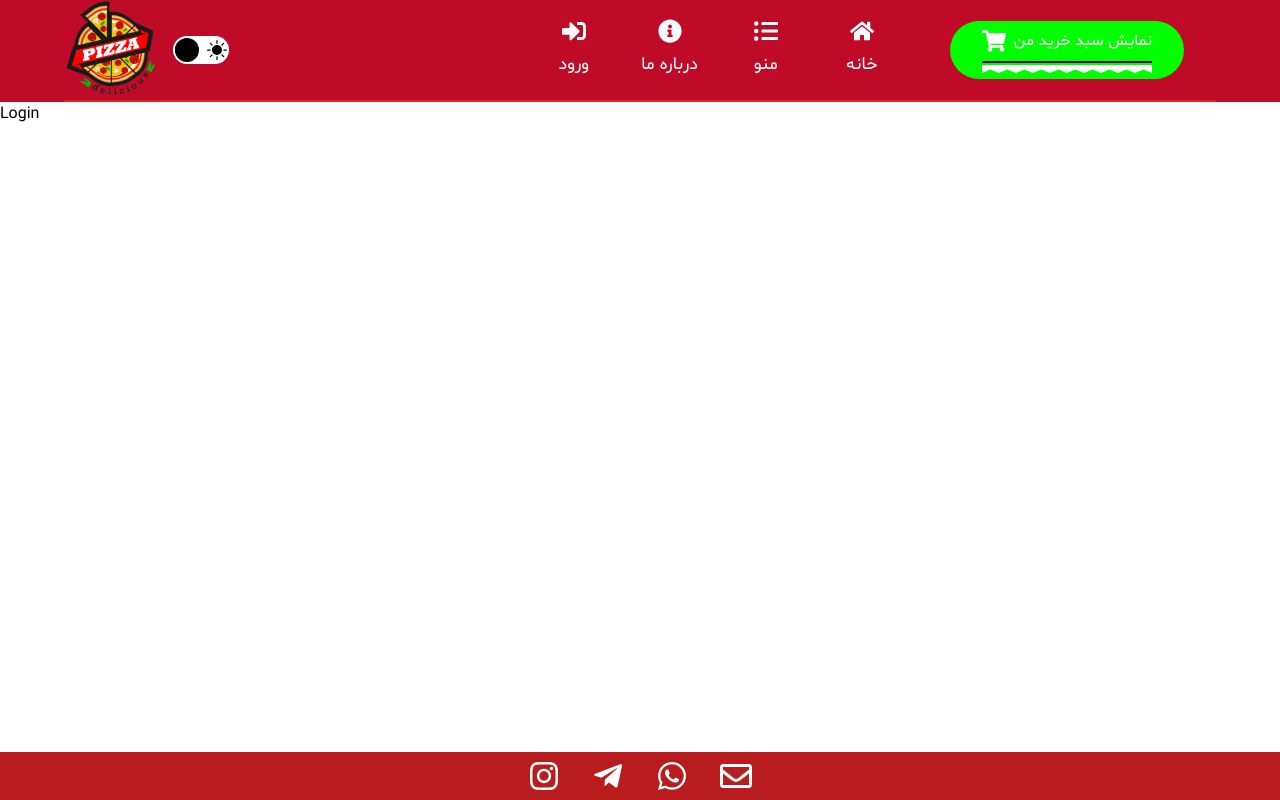
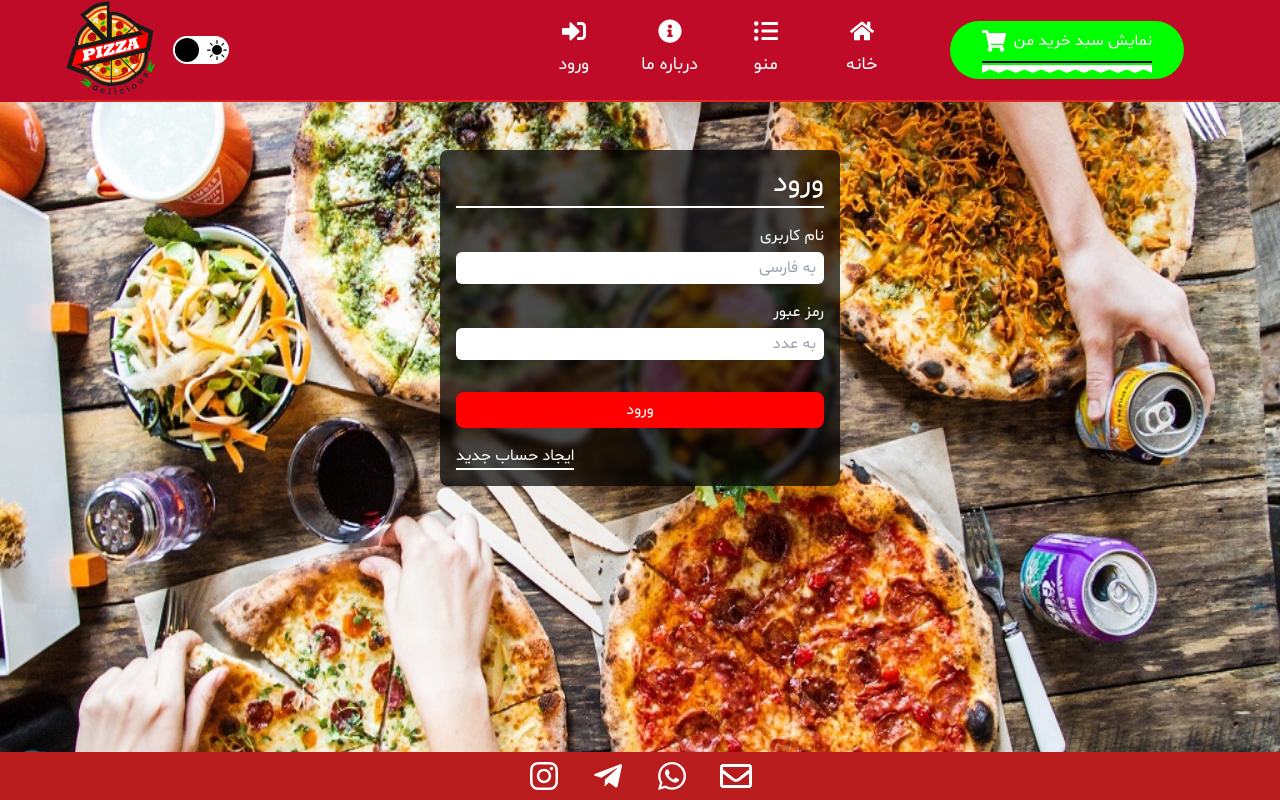
Before and after one commit to bahram5570/pizza, a React (Create React App) app: page /Login in a window 1280 px wide. Built offline with nearby package versions, Linux system fonts and the light colour scheme.

Commit message:
Setting up "Login" component

```diff
--- a/src/components/layout/Layout.tsx
+++ b/src/components/layout/Layout.tsx
@@ -10,7 +10,7 @@ interface ChildrenType {
 const Layout: React.FC<ChildrenType> = ({children}) => {
 
     return (
-        <div className="min-h-screen h-full pb-16 max-w-[1600px] relative font-Shabnam">
+        <div className="min-h-screen h-full pb-16 max-w-[1600px] relative overflow-hidden font-Shabnam">
             <Header />
 
             <main>
--- a/src/components/login/Login.tsx
+++ b/src/components/login/Login.tsx
@@ -1,10 +1,30 @@
-
+import { useState } from 'react';
+import Signin from './signin/Signin';
+import Signup from './signup/Signup';
+import loginImage from '../data/images/loginImage.jpg';
 
 const Login = () => {
+  const [showSignin, setShowSignin] = useState(true);
 
-    return (
-        <div>Login</div>
-    )
-}
+  return (
+    <div className="flex justify-center items-center flex-col md:flex-row md:mt-10">
+      <img
+        src={loginImage}
+        alt="loginImage"
+        className="absolute top-0 min-w-[800px] w-screen h-screen -z-10 dark:grayscale dark:brightness-[0.4]"
+      />
+
+      <Signin
+        showSignin={showSignin}
+        onShowHandler={() => setShowSignin(!showSignin)}
+      />
+
+      <Signup
+        showSignin={showSignin}
+        onShowHandler={() => setShowSignin(!showSignin)}
+      />
+    </div>
+  );
+};
 
 export default Login;
--- /dev/null
+++ b/src/components/login/signin/Signin.tsx
@@ -0,0 +1,48 @@
+interface showTypes {
+    onShowHandler: () => void,
+    showSignin: boolean
+}
+
+const Signin = ({onShowHandler, showSignin}: showTypes) => {
+
+    return (
+        <form
+         className={`
+            w-4/5
+            md:w-[400px]
+            p-4
+            text-right
+            rounded-lg
+            overflow-hidden
+            text-white
+            backdrop-blur-[3px]
+            duration-500
+            absolute
+            ${showSignin ? 'top-[120px] md:top-[150px]' : '-top-[800px]'}
+
+            `}
+            >
+            <span className="absolute top-0 left-0 right-0 bottom-0 bg-black opacity-70 -z-10" />
+            <h2 className="text-3xl pb-1 border-b-2 border-white">ورود</h2>
+
+            <div className="login_form">
+                <label>نام کاربری</label>
+                <input type='text' placeholder="به فارسی" />
+            </div>
+
+            <div className="login_form">
+                <label>رمز عبور</label>
+                <input type='password' placeholder="به عدد" />
+            </div>
+
+            <button type="submit" className="bg-[#ff0000] p-1.5 w-full mt-8 rounded-lg">ورود</button>
+
+            <div className="flex">
+                <button type="button" onClick={() => onShowHandler()} className="border-b-2 border-white mt-4">ایجاد حساب جدید</button>
+            </div>
+
+        </form>
+    )
+}
+
+export default Signin;
--- /dev/null
+++ b/src/components/login/signup/Signup.tsx
@@ -0,0 +1,57 @@
+interface showTypes {
+    onShowHandler: () => void,
+    showSignin: boolean
+}
+
+const Signup = ({onShowHandler, showSignin}: showTypes) => {
+
+    return (
+        <form
+         className={`
+            w-4/5
+            md:w-[400px]
+            p-4
+            text-right
+            rounded-lg
+            overflow-hidden
+            text-white
+            backdrop-blur-[3px]
+            duration-500
+            absolute
+            ${showSignin ? '-top-[800px]' : 'top-[120px] md:top-[150px]'}
+            `}
+            >
+            <span className="absolute top-0 left-0 right-0 bottom-0 bg-black opacity-70 -z-10" />
+            <h2 className="text-3xl pb-1 border-b-2 border-white">ثبت نام</h2>
+
+            <div className="login_form">
+                <label>نام کاربری</label>
+                <input type='text' placeholder="به فارسی" />
+            </div>
+
+            <div className="login_form">
+                <label>همراه</label>
+                <input type='text' placeholder="09*********" />
+            </div>
+
+            <div className="login_form">
+                <label>رمز عبور</label>
+                <input type='password' placeholder="به عدد" />
+            </div>
+
+            <div className="login_form">
+                <label>تکرار رمز عبور</label>
+                <input type='password' placeholder="به عدد" />
+            </div>
+
+            <button type="submit" className="bg-[#ff0000] p-1.5 w-full mt-8 rounded-lg">ثبت نام</button>
+
+            <div className="flex">
+                <button type="button" onClick={onShowHandler} className="border-b-2 border-white mt-4">حساب کاربری دارید؟</button>
+            </div>
+
+        </form>
+    )
+}
+
+export default Signup;
--- a/src/index.css
+++ b/src/index.css
@@ -101,4 +101,15 @@
     #sliderItem:hover {
         animation-play-state: paused;
     }
+
+
+
+    /* Login */
+    .login_form {
+        @apply flex flex-col mt-4
+    }
+
+    .login_form input {
+        @apply outline-none bg-white text-black text-right px-2 py-1 mt-1 rounded-md
+    }
 }
```
Also changed, not shown: src/components/data/images/loginImage.jpg (added), src/components/data/images/pizza.svg (added), tailwind.config.js (line endings or trailing spaces).
